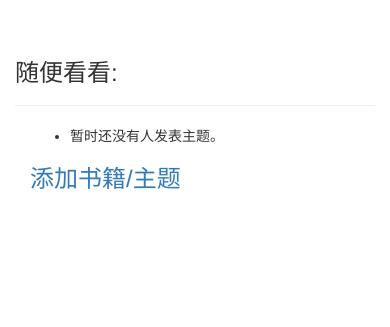
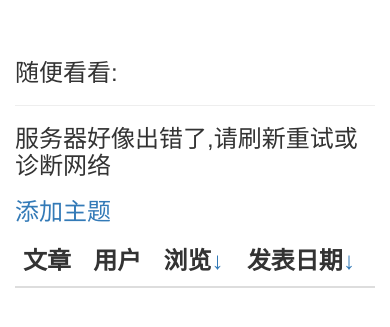
Before and after one commit to seLzzf/web, a Django app: page /search/ in a window 390 px wide. Shown: the part 51-378 px from the top of the page. Run offline with Django 3.2, Linux system fonts and the light colour scheme; a user stored in the database is signed in; lists and menus that the app fills with data are empty; some libraries are stand-ins or nearby versions.

Commit message:
sort not done

```diff
--- a/blogs/templates/blogs/base.html
+++ b/blogs/templates/blogs/base.html
@@ -26,7 +26,7 @@
 
 	  <div id='navbar' class='navbar-collapse collapse'>
 	    <ul class='nav navbar-nav'>
-		  <li><a href="{% url 'blogs:themes' page_user.id %}">分享主题/读书笔记</a></li>
+		  <li><a href="{% url 'blogs:themes' page_user.id %}">主题</a></li>
 		  {% if user == page_user %}
 		  <li><a href="{% url 'action:action' user.id %}">我的关注</a></li>
 		  {% endif %}
--- a/blogs/templates/blogs/index.html
+++ b/blogs/templates/blogs/index.html
@@ -5,28 +5,40 @@
 {% endblock header %}
 
 {% block content %}
-<div class="col-md-9">
-<ul>
-  {% for theme in themes %}
-	<li><h3>
-	  <a href="{% url 'blogs:theme' theme.owner.id theme.id %}">{{theme.title}}</a>
-	  <div style="float:right;">
-	    &nbsp&nbsp&nbsp&nbsp&nbsp&nbsp&nbsp&nbsp&nbsp&nbsp
-		{{theme.date_added|date:'m-d'}}
-	  </div>
-	  <div style="float:right;">
-	    &nbsp&nbsp&nbsp&nbsp&nbsp&nbsp&nbsp&nbsp&nbsp&nbsp
-		<img src="{% static 'images/views.jpg' %}"/>{{theme.views}}
-	  </div>
-	  <a style="float:right;" href="{% url 'users:userinfo' theme.owner.id %}">{{theme.owner}}</a>
-	</h3></li>
-  {% empty %}
-	<li>暂时还没有人发表主题。</li>
-  {% endfor %}
-</ul>
+
+<div><h3>
+  <table class='table table-hover table-striped'>
+    <thead>
+	  <tr>
+	    <th>文章</th>
+		<th>用户</th>
+		<th>浏览<a href="?sort=views">↓</a></th>
+		<th>发表日期<a href="?sort=date_added">↓</a></th>
+	  </tr>
+	</thead>
+	<tbody>
+	  {% for theme in themes %}
+	  <tr>
+		<td>
+		  <a href="{% url 'blogs:theme' theme.owner.id theme.id %}">{{theme.title}}</a>
+		</td>
+		<td>
+		  <a href="{% url 'users:userinfo' theme.owner.id %}">{{theme.owner}}</a>
+		</td>
+		<td>
+		  <img src="{% static 'images/views.jpg' %}"/>{{theme.views}}
+		</td>
+		<td>{{theme.date_added|date:'m-d'}}</td>
+	  </tr>
+	  {% empty %}
+	    <h3>服务器好像出错了,请刷新重试或诊断网络</h3>
+	  {% endfor %}
+	</tbody>
+</h3></div>
+
   {% if page_user == user %}
   <h3>
-    <a href="{% url 'blogs:new_theme' %}">添加书籍/主题</a>
+    <a href="{% url 'blogs:new_theme' %}">添加主题</a>
   </h3>
   {% endif %}
 </div>
--- a/blogs/views.py
+++ b/blogs/views.py
@@ -23,7 +23,11 @@ def get_page_user(request,user_id):
 
 @login_required
 def index(request):
-	themes=Theme.objects.filter(设为私密=False)
+	try:
+		sort=request.GET['sort']
+		themes=Theme.objects.filter(设为私密=False).order_by('-'+sort)
+	except:
+		themes=Theme.objects.filter(设为私密=False).order_by('-date_added')
 	page_user=request.user
 	request_userinfo=Userinfo.objects.get(user=page_user)
 	context={'themes':themes,'page_user':page_user,'request_userinfo':request_userinfo}
```
Also changed, not shown: comments/migrations/0003_auto_20170926_1017.py (added), db.sqlite3, favicon.ico (added).
